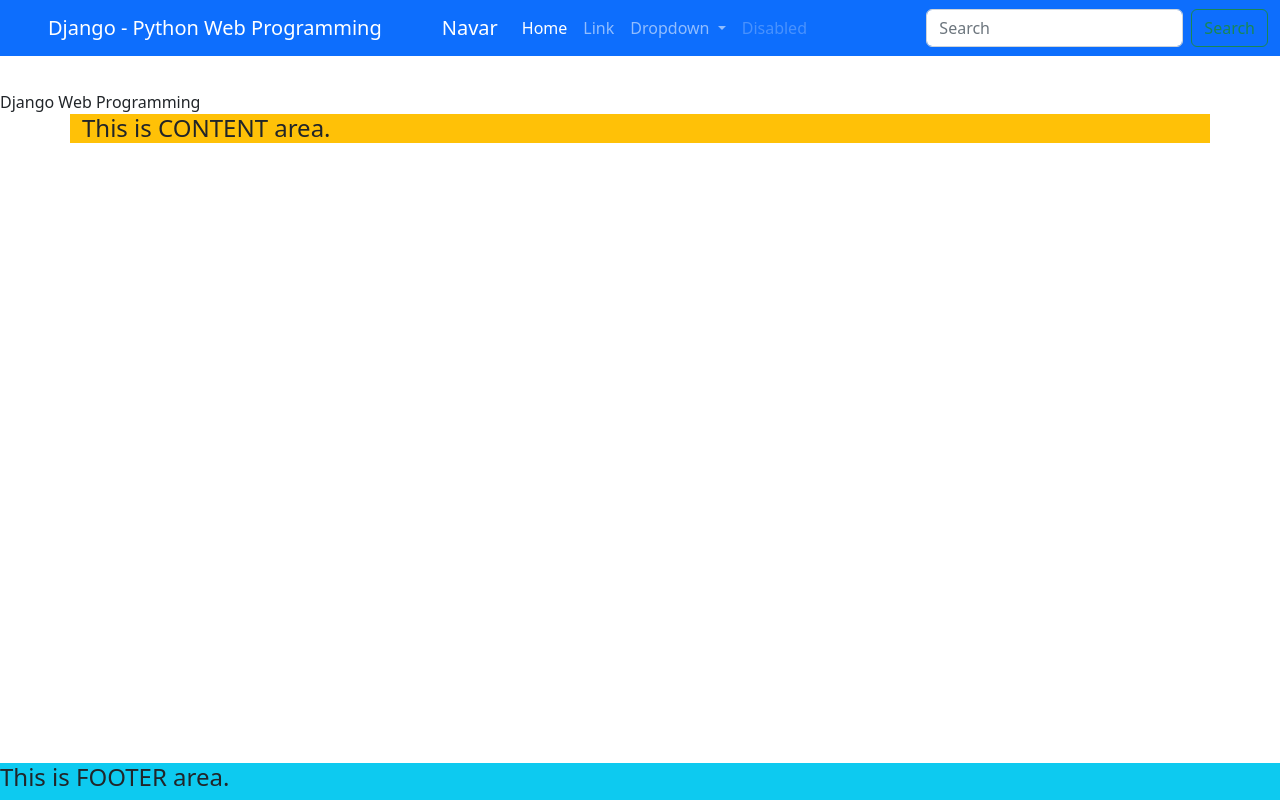
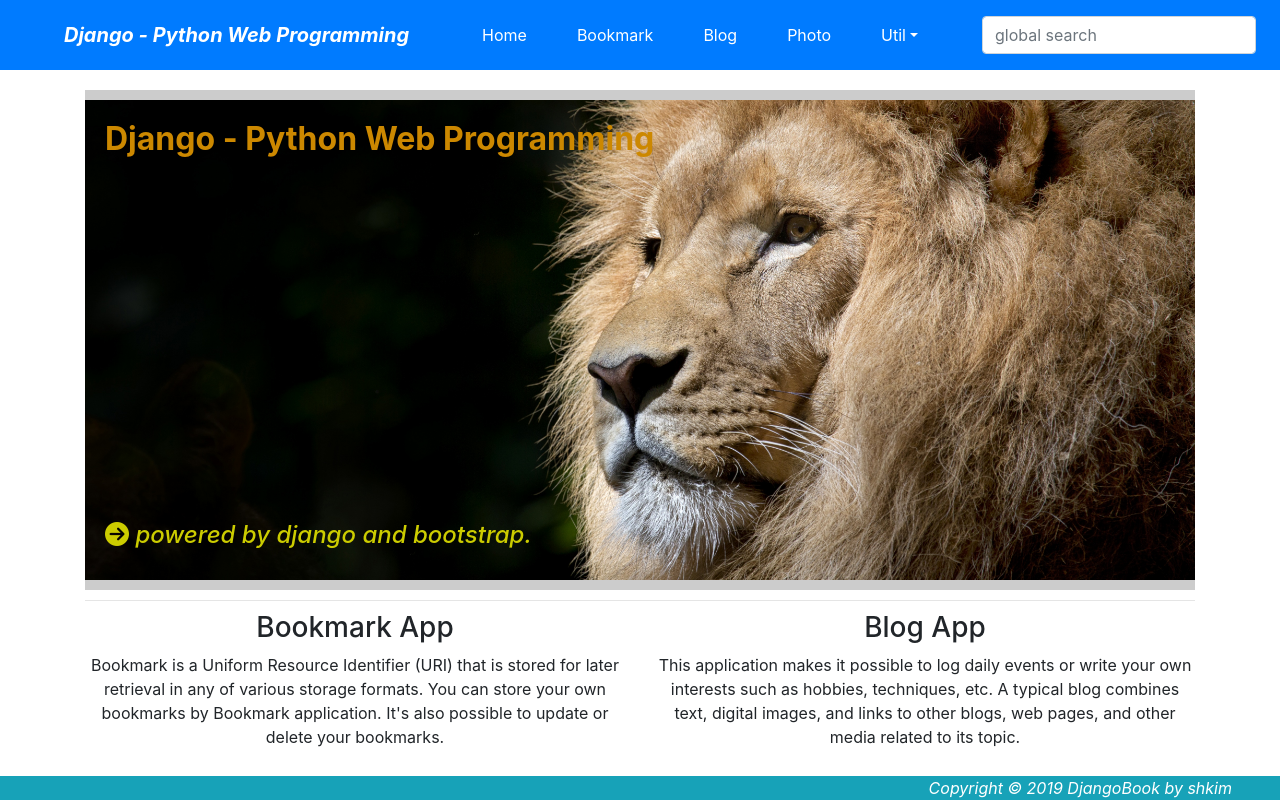
Before and after one commit to k-seungri/Django, a Django app: template ch99/templates/home.html in a window 1280 px wide. Run offline with Django 3.2, Linux system fonts and the light colour scheme; the template is opened without the code that fills it, so the values that code supplies are empty; some libraries are stand-ins or nearby versions.

Commit message:
20230517

```diff
--- /dev/null
+++ b/ch99/templates/base.html
@@ -0,0 +1,68 @@
+<!DOCTYPE html>
+<html lang="ko">
+<head>
+    <meta charset="utf-8">
+    <meta http-equiv="X-UA-Compatible" content="IE=edge">
+    <meta name="viewport" content="width=device-width, initial-scale=1">
+
+    <title>{% block title %}Django Web Programming{% endblock %}</title>
+
+    <link rel="stylesheet" href="https://stackpath.bootstrapcdn.com/bootstrap/4.3.1/css/bootstrap.min.css">
+
+    {% block extra-style %}{% endblock %}
+</head>
+
+<body style="padding-top:90px;">
+
+<nav class="navbar navbar-expand-lg navbar-dark bg-primary fixed-top">
+    <span class="navbar-brand mx-5 mb-0 font-weight-bold font-italic">Django - Python Web Programming</span>
+    <button class="navbar-toggler" type="button" data-toggle="collapse" data-target="#navbarSupportedContent">
+        <span class="navbar-toggler-icon"></span>
+    </button>
+
+    <div class="collapse navbar-collapse" id="navbarSupportedContent">
+        <ul class="navbar-nav mr-auto">
+            <li class="nav-item mx-1 btn btn-primary">
+                <a class="nav-link text-white" href="{% url 'home' %}">Home</a></li>
+            <li class="nav-item mx-1 btn btn-primary">
+                <a class="nav-link text-white" href="{% url 'bookmark:index' %}">Bookmark</a></li>
+            <li class="nav-item mx-1 btn btn-primary">
+                <a class="nav-link text-white" href="{% url 'blog:index' %}">Blog</a></li>
+            <li class="nav-item mx-1 btn btn-primary">
+                <a class="nav-link text-white" href="">Photo</a></li>
+
+            <li class="nav-item dropdown mx-1 btn btn-primary">
+                <a class="nav-link dropdown-toggle text-white" href="#" data-toggle="dropdown">Util</a>
+                <div class="dropdown-menu">
+                    <a class="dropdown-item" href="{% url 'admin:index' %}">Admin</a>
+                    <div class="dropdown-divider"></div>
+                    <a class="dropdown-item" href="{% url 'blog:post_archive' %}">Archive</a>
+                    <a class="dropdown-item" href="">Search</a>
+                </div>
+            </li>
+        </ul>
+
+        <form class="form-inline my-2" action="" method="post"> {% csrf_token %}
+            <input class="form-control mr-sm-2" type="search" placeholder="global search" name="search_word">
+        </form>
+    </div>
+</nav>
+
+
+<div class="container">
+    {% block content %}{% endblock %}
+</div>
+
+
+{% block footer %}{% endblock %}
+
+
+<script src="https://code.jquery.com/jquery-3.3.1.slim.min.js"></script>
+<script src="https://cdnjs.cloudflare.com/ajax/libs/popper.js/1.14.7/umd/popper.min.js"></script>
+<script src="https://stackpath.bootstrapcdn.com/bootstrap/4.3.1/js/bootstrap.min.js"></script>
+<script src="https://kit.fontawesome.com/c998a172fe.js"></script>
+
+{% block extra-script %}{% endblock %}
+
+</body>
+</html>
--- a/ch99/templates/home.html
+++ b/ch99/templates/home.html
@@ -1,66 +1,62 @@
-<!DOCTYPE html>
-<html lang="ko">
-<head>
-    <meta charset="UTF-8">
-    <meta http-equiv=""X-UA-Compatible" content="IE=edge">
-    <meta name="'viewport" content="width=device-width, initail-scale=1"
+{% extends 'base.html' %}
 
-    <title>Django Web Programming</title>
+{% load static %}
 
-    <link rel="stylesheet" href="https://cdn.jsdelivr.net/npm/bootstrap@5.2.3/dist/css/bootstrap.min.css"
+{% block title %}home.html{% endblock %}
 
-</head>
+{% block extra-style %}
+<style type="text/css">
+.home-image {
+    background-image: url("{% static 'img/lion.jpg' %}");
+    background-repeat: no-repeat;
+    background-position: center;
+    background-size: 100%;
+    height: 500px;
+    border-top: 10px solid #ccc;
+    border-bottom: 10px solid #ccc;
+    padding: 20px 0 0 20px;
+}
+.title {
+    color: #c80;
+    font-weight: bold;
+}
+.powered {
+    position: relative;
+    top: 77%;
+    color: #cc0;
+    font-style: italic;
+}
+</style>
+{% endblock %}
 
-<body style="padding-top:90px;">
+{% block content %}
+    <div class="home-image">
+        <h2 class="title">Django - Python Web Programming</h2>
+        <h4 class="powered"><i class="fas fa-arrow-circle-right"></i> powered by django and bootstrap.</h4>
+    </div>
 
-<nav class="navbar navbar-expand-lg navbar-dark bg-primary fixed-top">
-  <span class="navbar-brand mx-5 mb-0 font-weight-bold font-italic">Django - Python Web Programming</span>
-  <div class="container-fluid">
-    <a class="navbar-brand" href="#">Navar</a>
-    <button class="navbar-toggler" type="button" data-bs-toggle="collapse" data-bs-target="#navbarSupportedContent" aria-controls="navbarSupportedContent" aria-expanded="false" aria-label="Toggle navigation">
-      <span class="navbar-toggler-icon"></span>
-    </button>
+    <hr style="margin: 10px 0;">
 
-    <div class="collapse navbar-collapse" id="navbarSupportedContent">
-      <ul class="navbar-nav me-auto mb-2 mb-lg-0">
-        <li class="nav-item">
-          <a class="nav-link active" aria-current="page" href="#">Home</a>
-        </li>
-        <li class="nav-item">
-          <a class="nav-link" href="#">Link</a>
-        </li>
-        <li class="nav-item dropdown">
-          <a class="nav-link dropdown-toggle" href="#" role="button" data-bs-toggle="dropdown" aria-expanded="false">
-            Dropdown
-          </a>
-          <ul class="dropdown-menu">
-            <li><a class="dropdown-item" href="#">Action</a></li>
-            <li><a class="dropdown-item" href="#">Another action</a></li>
-            <li><hr class="dropdown-divider"></li>
-            <li><a class="dropdown-item" href="#">Something else here</a></li>
-          </ul>
-        </li>
-        <li class="nav-item">
-          <a class="nav-link disabled">Disabled</a>
-        </li>
-      </ul>
-      <form class="d-flex" role="search">
-        <input class="form-control me-2" type="search" placeholder="Search" aria-label="Search">
-        <button class="btn btn-outline-success" type="submit">Search</button>
-      </form>
+    <div class="row text-center">
+        <div class="col-sm-6">
+            <h3>Bookmark App</h3>
+            <p>Bookmark is a Uniform Resource Identifier (URI)
+                that is stored for later retrieval in any of various storage formats.
+                You can store your own bookmarks by Bookmark application.
+                It's also possible to update or delete your bookmarks.</p>
+        </div>
+        <div class="col-sm-6">
+            <h3>Blog App</h3>
+            <p>This application makes it possible to log daily events or write your own interests
+                such as hobbies, techniques, etc.
+                A typical blog combines text, digital images, and links to other blogs, web pages,
+                and other media related to its topic.</p>
+        </div>
     </div>
-  </div>
-</nav>
+{% endblock content %}
 
-<div class="container bg-warning">
-  <h4>This is CONTENT area.</h4>
-</div>
-
+{% block footer %}
 <footer class="fixed-bottom bg-info">
-  <h4>This is FOOTER area.</h4>
+    <div class="text-white font-italic text-right mr-5">Copyright &copy; 2019 DjangoBook by shkim</div>
 </footer>
-
-<script src="https://cdn.jsdelivr.net/npm/bootstrap@5.2.3/dist/js/bootstrap.bundle.min.js"></script>
-
-</body>
-</html>
+{% endblock %}
```
Also changed, not shown: ch99/static/img/image1.jpg (added), ch99/static/img/lion.jpg (added).
